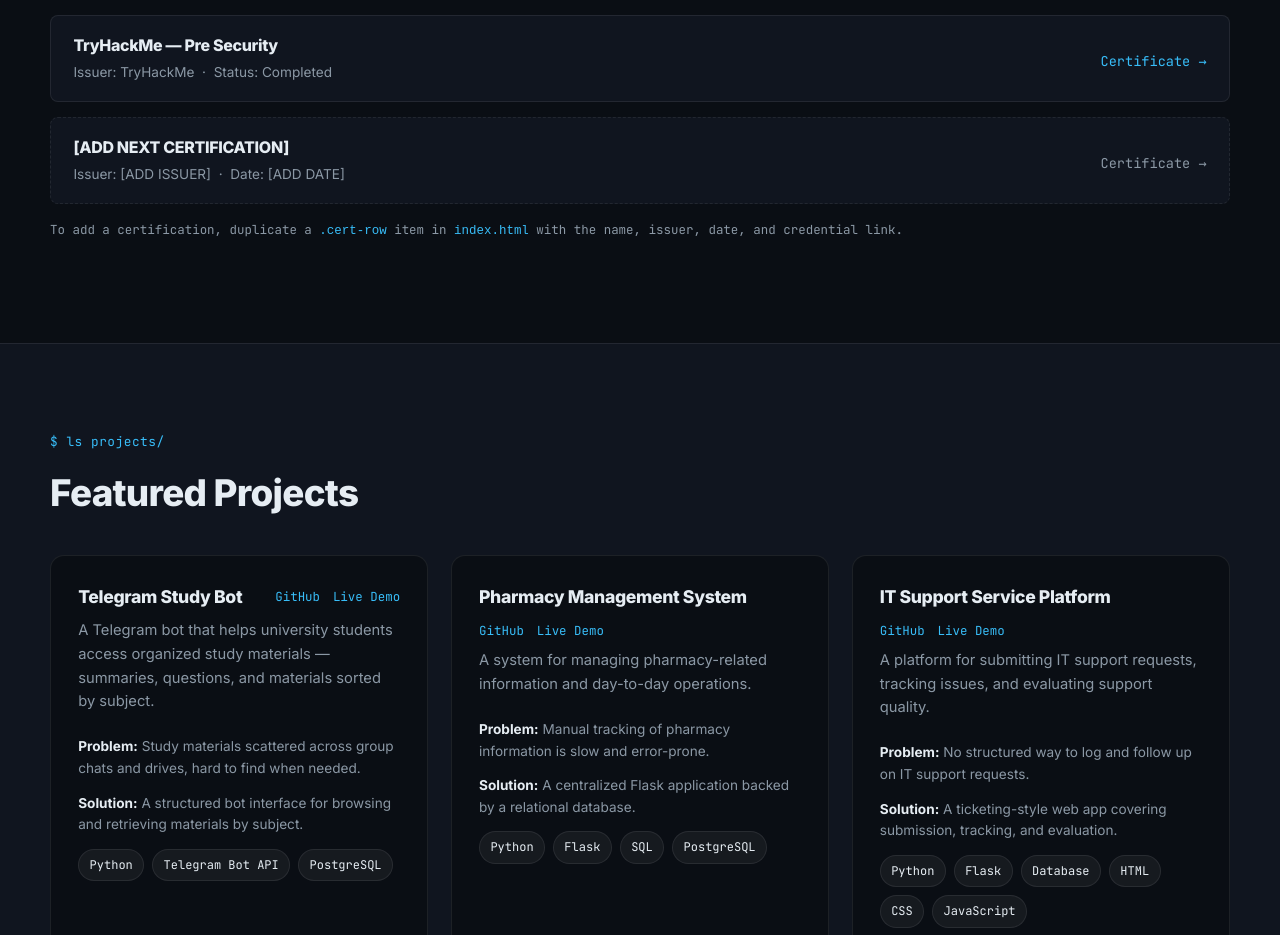
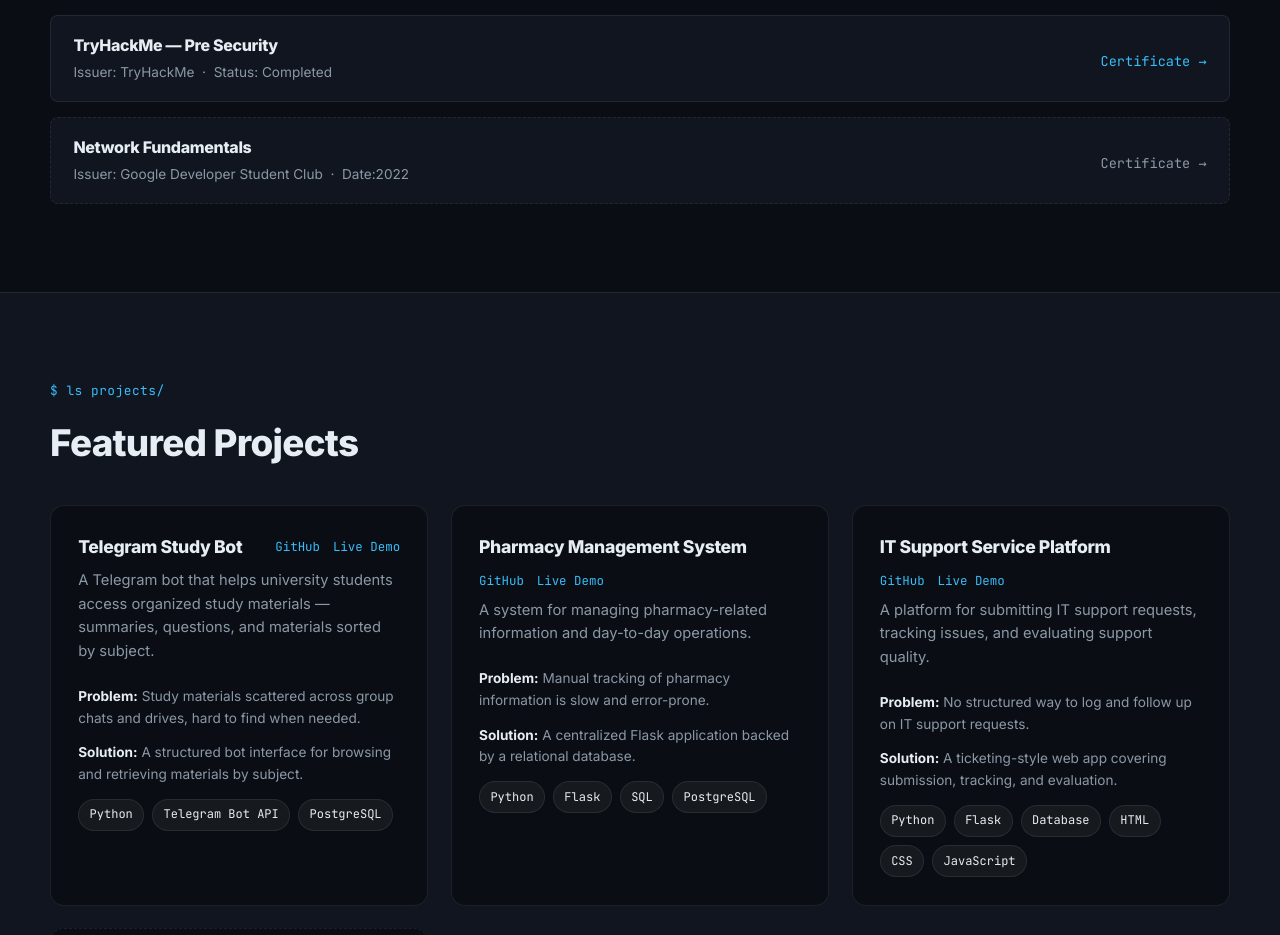
Before and after one commit to Senku0000/Senku0000.github.io, a plain HTML site: page index.html in a window 1280 px wide. Shown: the part 3760-4695 px from the top of the page. Drawn offline with Linux system fonts and the light colour scheme.

Commit message:
Update certification details in index.html

```diff
--- a/index.html
+++ b/index.html
@@ -299,13 +299,13 @@
       </li>
       <li class="cert-row cert-row--empty">
         <div class="cert-row__main">
-          <h3>[ADD NEXT CERTIFICATION]</h3>
-          <p>Issuer: [ADD ISSUER] &nbsp;·&nbsp; Date: [ADD DATE]</p>
+          <h3>Network Fundamentals</h3>
+          <p>Issuer: Google Developer Student Club &nbsp;·&nbsp; Date:2022 </p>
         </div>
-        <a class="link-arrow link-arrow--muted" href="[ADD CREDENTIAL URL]">Certificate →</a>
+        <a class="link-arrow link-arrow--muted" href="https://drive.google.com/file/d/17rDhsbnfb0pSf8LNN2FKCPuWUJhDj4h3/view?usp=drivesdk">Certificate →</a>
       </li>
     </ul>
-    <p class="hint">To add a certification, duplicate a <code>.cert-row</code> item in <code>index.html</code> with the name, issuer, date, and credential link.</p>
+
   </div>
 </section>
 
```
